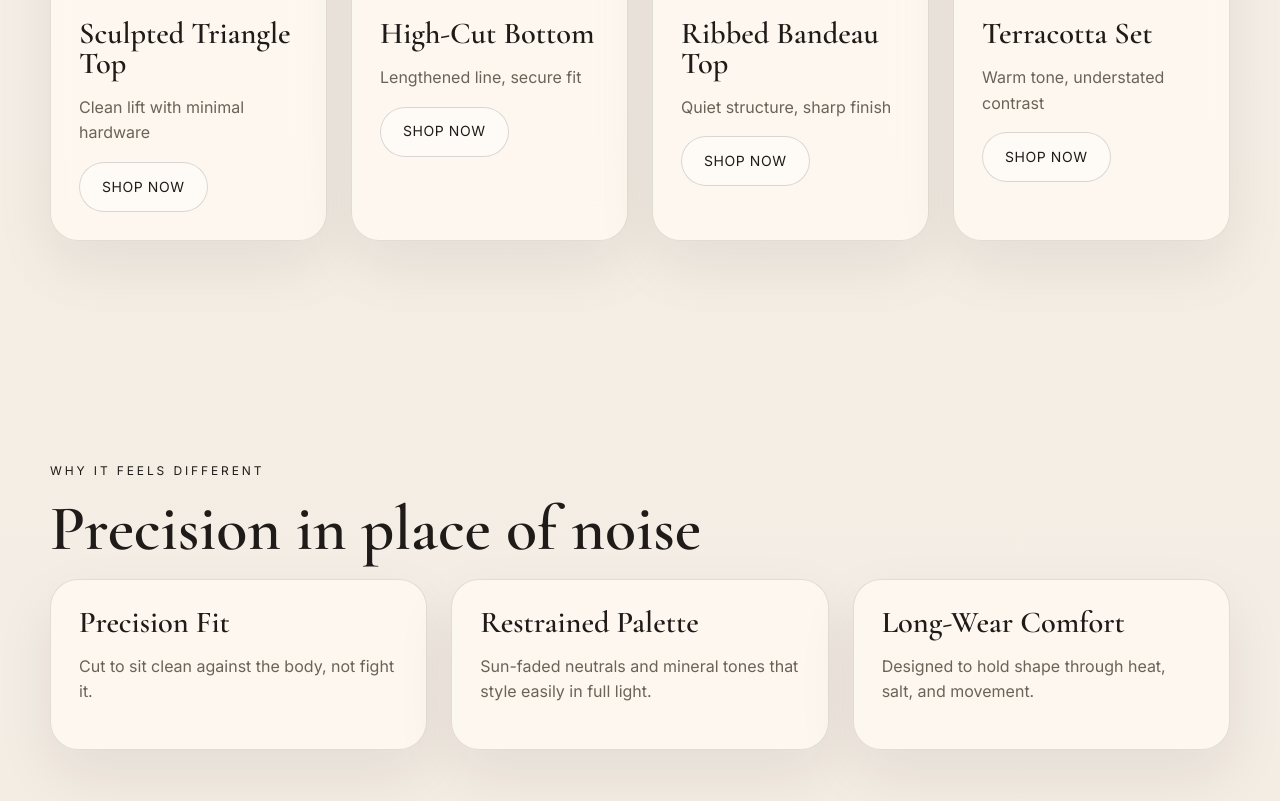
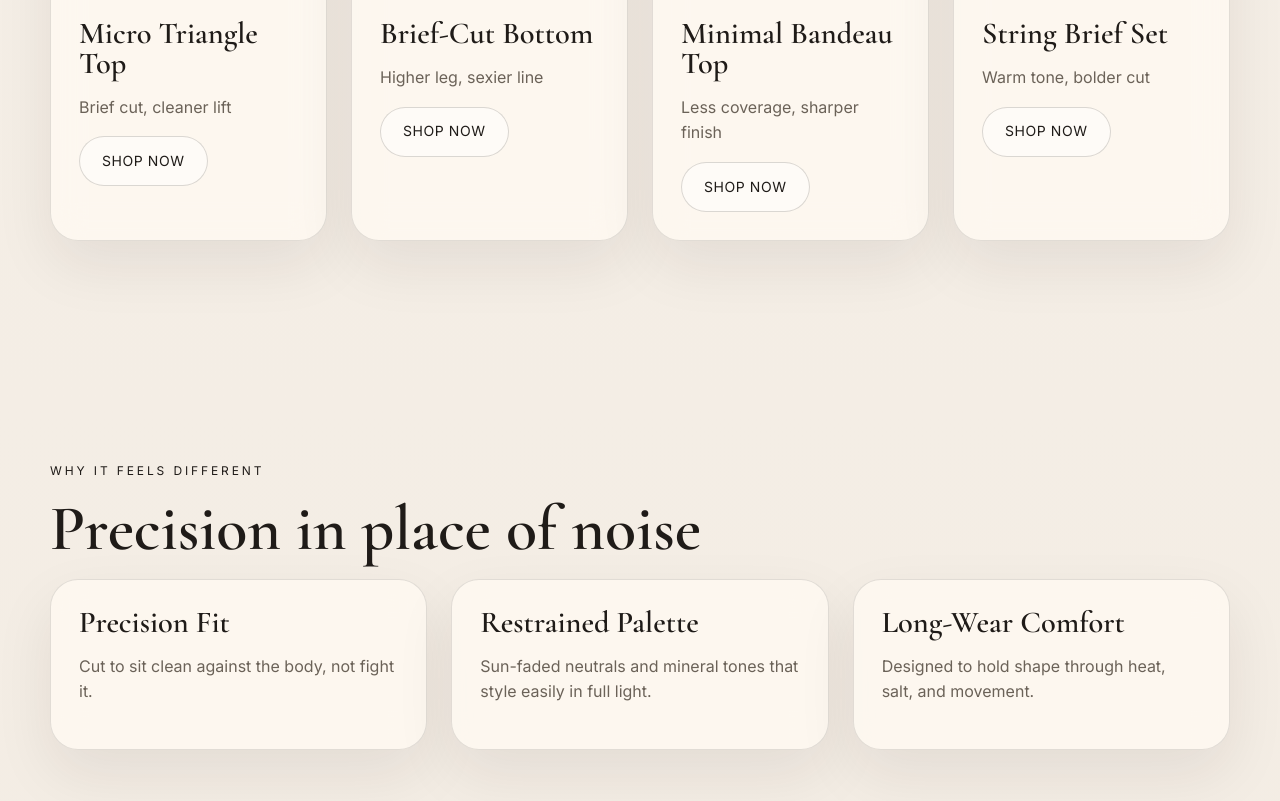
Before and after one commit to kalabar794/wow-swim-20260426-9d23, a plain HTML site: page index.html in a window 1280 px wide. Shown: the part 3591-4392 px from the top of the page. Drawn offline with nearby package versions, Linux system fonts and the light colour scheme.

Commit message:
Update index.html for briefer sexier bikini positioning

```diff
--- a/index.html
+++ b/index.html
@@ -123,26 +123,26 @@
       <div class="container cards four-up">
         <article class="product-card">
           <div class="product-visual visual-one" aria-hidden="true"></div>
-          <h3>Sculpted Triangle Top</h3>
-          <p>Clean lift with minimal hardware</p>
+          <h3>Micro Triangle Top</h3>
+          <p>Brief cut, cleaner lift</p>
           <a href="#" class="btn btn-secondary">Shop Now</a>
         </article>
         <article class="product-card">
           <div class="product-visual visual-two" aria-hidden="true"></div>
-          <h3>High-Cut Bottom</h3>
-          <p>Lengthened line, secure fit</p>
+          <h3>Brief-Cut Bottom</h3>
+          <p>Higher leg, sexier line</p>
           <a href="#" class="btn btn-secondary">Shop Now</a>
         </article>
         <article class="product-card">
           <div class="product-visual visual-three" aria-hidden="true"></div>
-          <h3>Ribbed Bandeau Top</h3>
-          <p>Quiet structure, sharp finish</p>
+          <h3>Minimal Bandeau Top</h3>
+          <p>Less coverage, sharper finish</p>
           <a href="#" class="btn btn-secondary">Shop Now</a>
         </article>
         <article class="product-card">
           <div class="product-visual visual-four" aria-hidden="true"></div>
-          <h3>Terracotta Set</h3>
-          <p>Warm tone, understated contrast</p>
+          <h3>String Brief Set</h3>
+          <p>Warm tone, bolder cut</p>
           <a href="#" class="btn btn-secondary">Shop Now</a>
         </article>
       </div>
```
